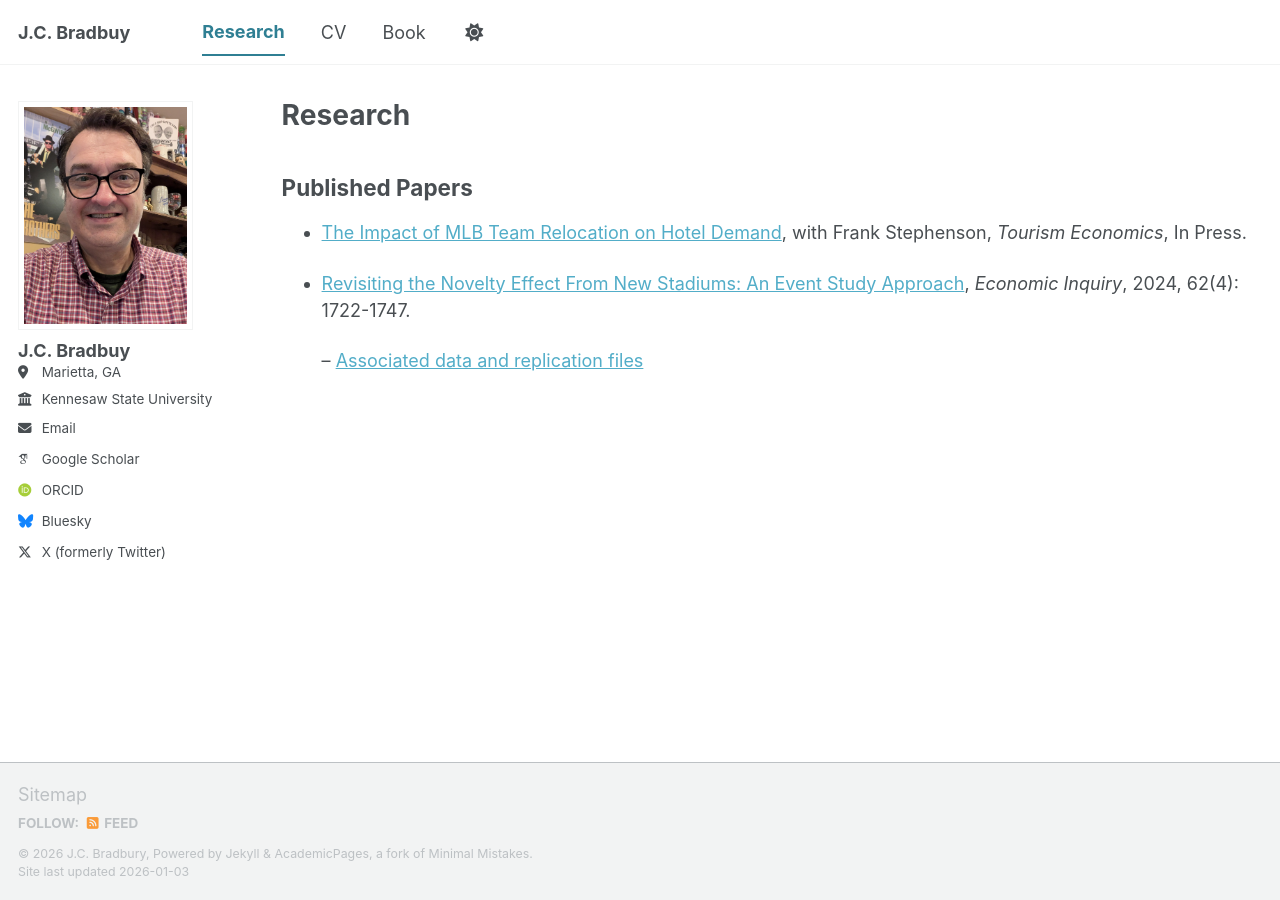
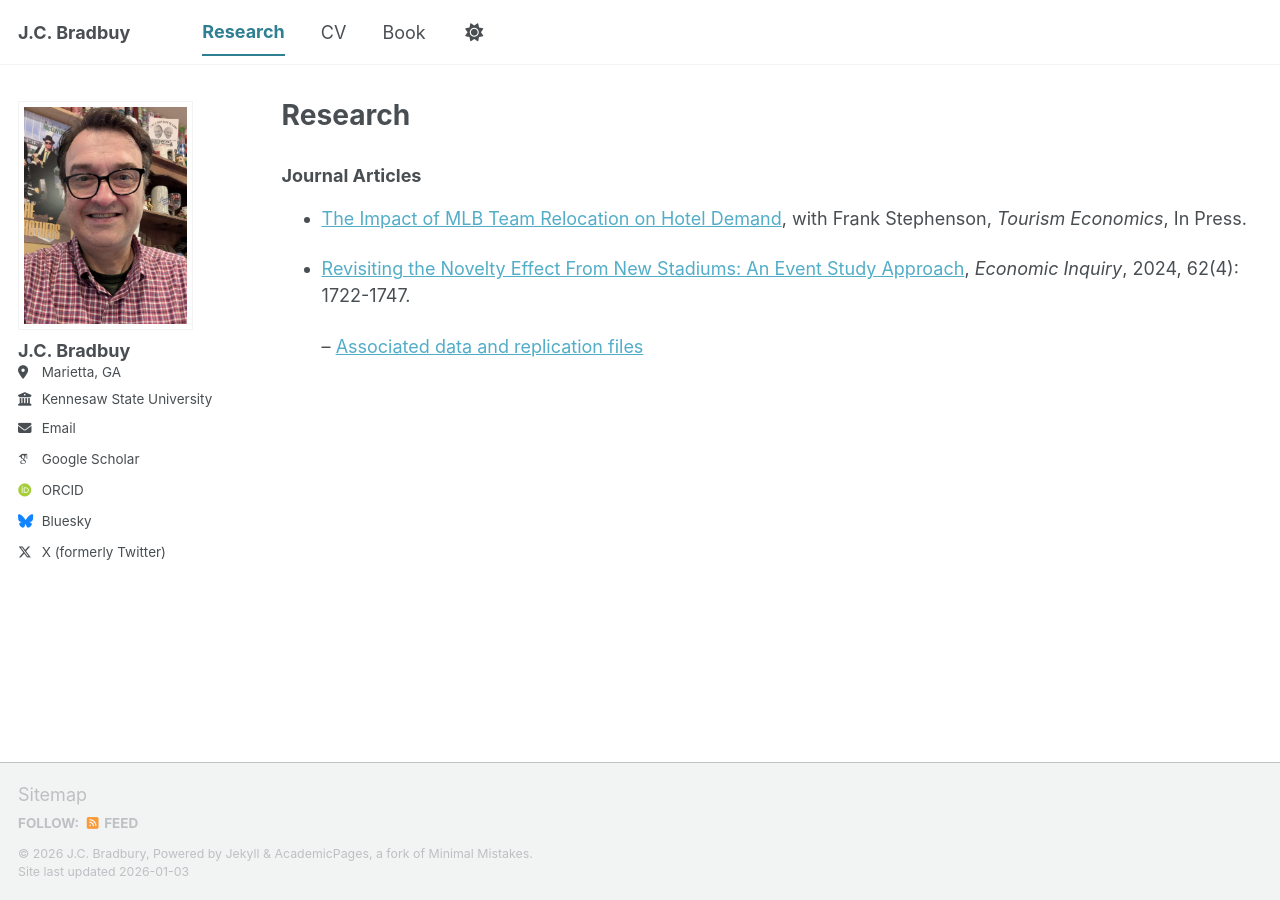
Before and after one commit to jcbradbury/jcbradbury.github.io, a Jekyll site: the page built from _pages/research.md, in a window 1280 px wide. Built offline with Jekyll 4.4.1, drawn with Linux system fonts in a browser that asks for light colours; some web fonts are replaced; a script bundle is joined from its source files by our own code; library files that are not in the unit come from our copies.

Commit message:
Update research.md

```diff
--- a/_pages/research.md
+++ b/_pages/research.md
@@ -5,7 +5,7 @@ permalink: /research/
 author_profile: true
 ---
 
-## Published Papers
+### Journal Articles
 
 - [The Impact of MLB Team Relocation on Hotel Demand](https://journals.sagepub.com/doi/10.1177/13548166251405295), with Frank Stephenson, *Tourism Economics*, In Press.
 
```
